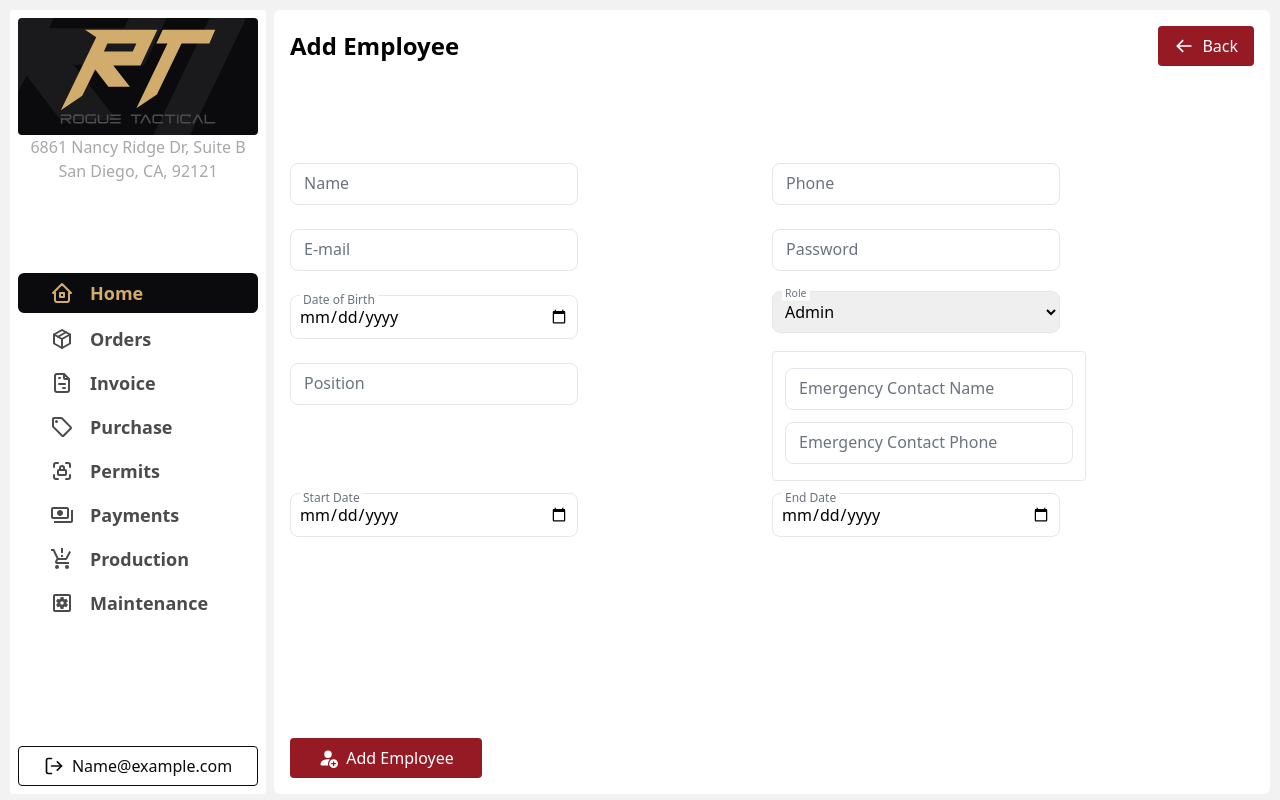
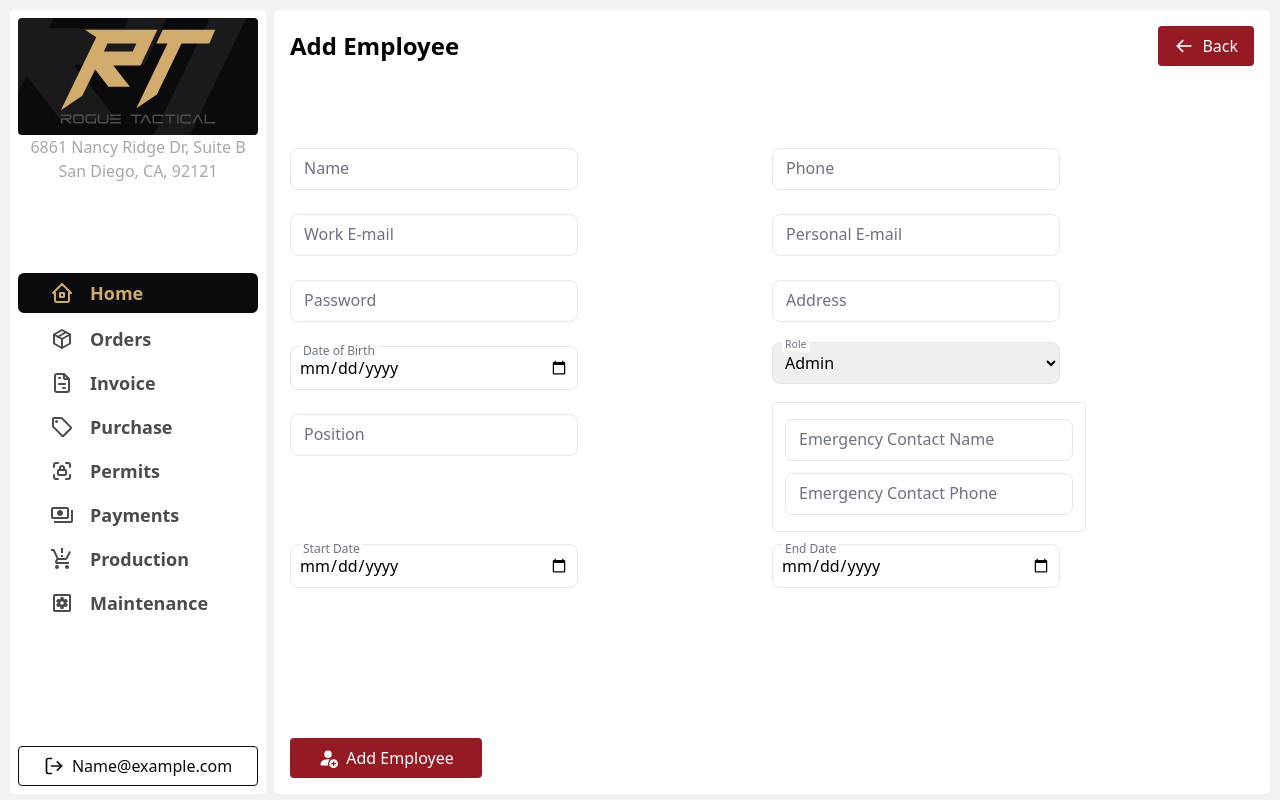
Before and after one commit to perceptronbd/rouge-tactical, a React (Create React App) app in the folder client/: page /employee/add in a window 1280 px wide. Built offline with nearby package versions, Linux system fonts and the light colour scheme; sample sign-in values are in the browser's storage.

Commit message:
add two email field(work, personal), address field in add/edit employee form

```diff
--- a/client/src/pages/employee/AddEmployee.jsx
+++ b/client/src/pages/employee/AddEmployee.jsx
@@ -33,11 +33,21 @@ const inputFields = [
     errorMessage: "Please enter a valid phone number",
   },
   {
-    id: "email",
-    name: "email",
-    label: "E-mail",
+    id: "work-email",
+    name: "work-email",
+    label: "Work E-mail",
     type: "email",
-    placeholder: "E-mail",
+    placeholder: "Work E-mail",
+    required: true,
+    pattern: "[a-z0-9._%+-]+@[a-z0-9.-]+.[a-z]{2,}$",
+    errorMessage: "Please enter a valid email",
+  },
+  {
+    id: "personal-email",
+    name: "personal-email",
+    label: "Personal E-mail",
+    type: "email",
+    placeholder: "Personal E-mail",
     required: true,
     pattern: "[a-z0-9._%+-]+@[a-z0-9.-]+.[a-z]{2,}$",
     errorMessage: "Please enter a valid email",
@@ -52,6 +62,16 @@ const inputFields = [
     pattern: `^(?=.*[0-9])(?=.*[a-zA-Z])(?=.*[!@#$%^&*])[a-zA-Z0-9!@#$%^&*]{8,20}$`,
     errorMessage:
       "Password should be 8-20 characters and include at least 1 letter, 1 number and 1 special character!",
+  },
+  {
+    id: "address",
+    name: "address",
+    label: "Address",
+    type: "text",
+    placeholder: "Address",
+    required: true,
+    pattern: "[a-zA-Z0-9 ]{2,30}",
+    errorMessage: "Please enter a valid address",
   },
   {
     id: "DOB",
@@ -137,8 +157,10 @@ export const AddEmployee = () => {
   const [values, setValues] = useState({
     name: "",
     phone: "",
-    email: "",
+    workEmail: "",
+    personalEmail: "",
     password: "",
+    address: "",
     DOB: "",
     role: "",
     position: "",
@@ -182,7 +204,7 @@ export const AddEmployee = () => {
             Back
           </Button>
         </section>
-        <div className="grid grid-cols-2 my-6 3xl:mb-52 mb-32">
+        <div className="grid grid-cols-2 my-3 3xl:mb-52 mb-20">
           {inputFields.map((input) => {
             return input.id === "role" ? (
               <SelectInput {...input} key={input.id} onChange={handleChange} />
--- a/client/src/pages/employee/EditEmployee.jsx
+++ b/client/src/pages/employee/EditEmployee.jsx
@@ -34,11 +34,21 @@ const inputFields = [
     errorMessage: "Please enter a valid phone number",
   },
   {
-    id: "email",
-    name: "email",
-    label: "E-mail",
+    id: "work-email",
+    name: "work-email",
+    label: "Work E-mail",
     type: "email",
-    placeholder: "E-mail",
+    placeholder: "Work E-mail",
+    required: true,
+    pattern: "[a-z0-9._%+-]+@[a-z0-9.-]+.[a-z]{2,}$",
+    errorMessage: "Please enter a valid email",
+  },
+  {
+    id: "personal-email",
+    name: "personal-email",
+    label: "Personal E-mail",
+    type: "email",
+    placeholder: "Personal E-mail",
     required: true,
     pattern: "[a-z0-9._%+-]+@[a-z0-9.-]+.[a-z]{2,}$",
     errorMessage: "Please enter a valid email",
@@ -53,6 +63,16 @@ const inputFields = [
     pattern: `^(?=.*[0-9])(?=.*[a-zA-Z])(?=.*[!@#$%^&*])[a-zA-Z0-9!@#$%^&*]{8,20}$`,
     errorMessage:
       "Password should be 8-20 characters and include at least 1 letter, 1 number and 1 special character!",
+  },
+  {
+    id: "address",
+    name: "address",
+    label: "Address",
+    type: "text",
+    placeholder: "Address",
+    required: true,
+    pattern: "[a-zA-Z0-9 ]{2,30}",
+    errorMessage: "Please enter a valid address",
   },
   {
     id: "DOB",
@@ -138,8 +158,10 @@ export const EditEmployee = () => {
   const [values, setValues] = useState({
     name: "",
     phone: "",
-    email: "",
+    workEmail: "",
+    personalEmail: "",
     password: "",
+    address: "",
     DOB: "",
     role: "",
     position: "",
```
